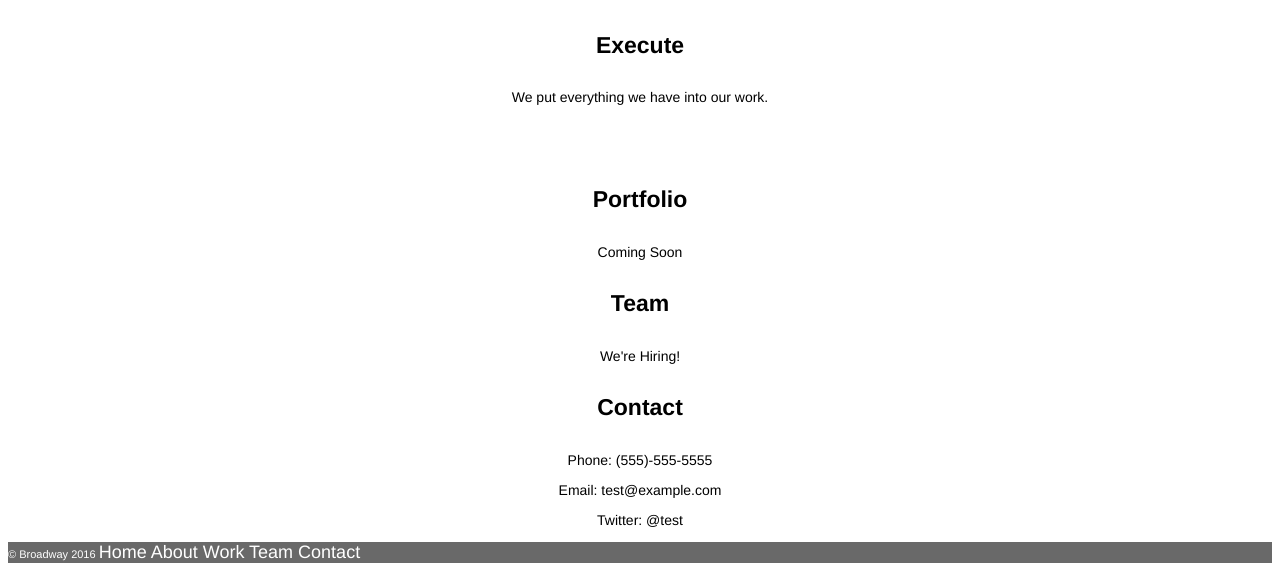
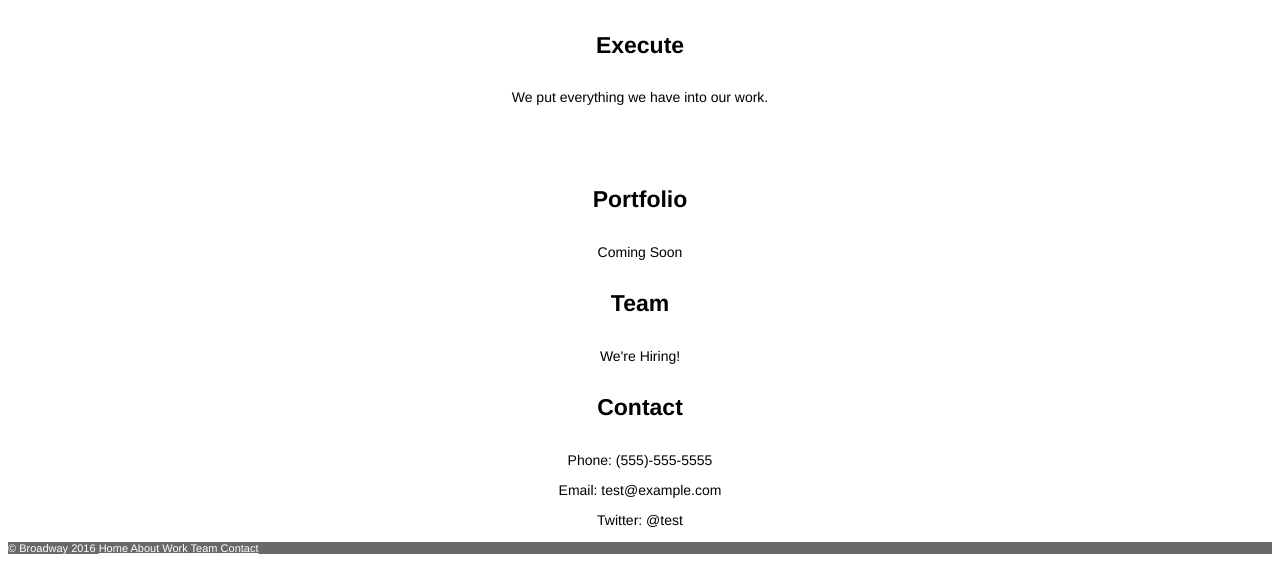
Before and after one commit to AlleeCat/Broadway, a plain HTML site: page index.html in a window 1280 px wide. Shown: the part 736-1310 px from the top of the page. Drawn offline with Linux system fonts and the light colour scheme.

Commit message:
final commit

```diff
--- a/index.html
+++ b/index.html
@@ -7,15 +7,15 @@
   </head>
   <body>
     <div class="top-banner">
-      <h1 class="main-headline">Broadway Design</h1>
-      <p class="top">Home</p>
-      <p class="top">About</p>
-      <p class="top">Work</p>
-      <p class="top">Team</p>
-      <p class="top">Contact</p>
+      <h1 class="main-headline" id="home">Broadway Design</h1>
+      <p><a href="#home">Home</a></p>
+      <p><a href="#about">About</a></p>
+      <p><a href="#work">Work</a></p>
+      <p><a href="#team">Team</a></p>
+      <p><a href="#contact">Contact</a></p>
     </div>
     <div>
-      <h2 class="sub-headline">Our Process</h2>
+      <h2 class="sub-headline" id="about">Our Process</h2>
     </div>
     <div>
       <img src="./resources/images/identify.svg" />
@@ -32,17 +32,17 @@
       <h3 class="lower-banner">Designed in New York</h3>
     </div>
     <div>
-      <h4 class="sections">Portfolio</h4>
+      <h4 class="sections" id="work">Portfolio</h4>
       <p class="standard">Coming Soon</p>
-      <h4 class="sections">Team</h4>
+      <h4 class="sections" id="team">Team</h4>
       <p class="standard">We're Hiring!</p>
-      <h4 class="sections">Contact</h4>
+      <h4 class="sections" id="contact">Contact</h4>
       <p class="standard">Phone: (555)-555-5555</p>
       <p class="standard">Email: test@example.com</p>
       <p class="standard">Twitter: @test</p>
     </div>
     <div>
-      <p class="small">&copy; Broadway 2016 <span id="bottom">Home About Work Team Contact</span></p>
+      <p class="small">&copy; Broadway 2016 <a href="#home">Home<a/><a href="#about"> About</a><a href="#work"> Work</a><a href="#team"> Team</a><a href="#contact"> Contact</a></p>
     </div>
   </body>
 </html>
--- a/resources/css/style.css
+++ b/resources/css/style.css
@@ -11,9 +11,11 @@
 .lower-banner{
   background-image: url("../images/background.png");
 }
-.top,
-#bottom {
+.top-banner p{
   font-size: 18px;
+  color: white;
+}
+a{
   color: white;
 }
 .sub-headline{
```
